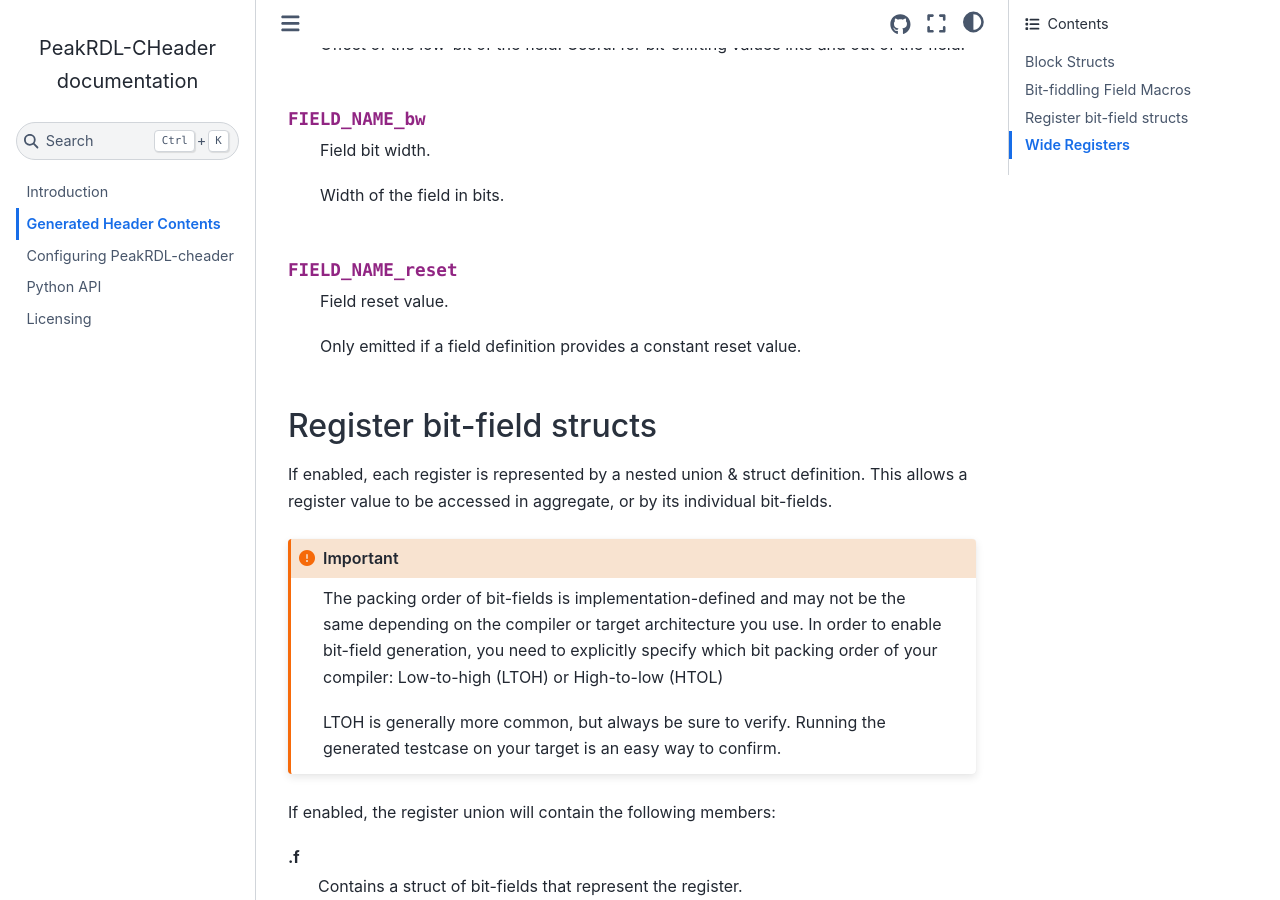
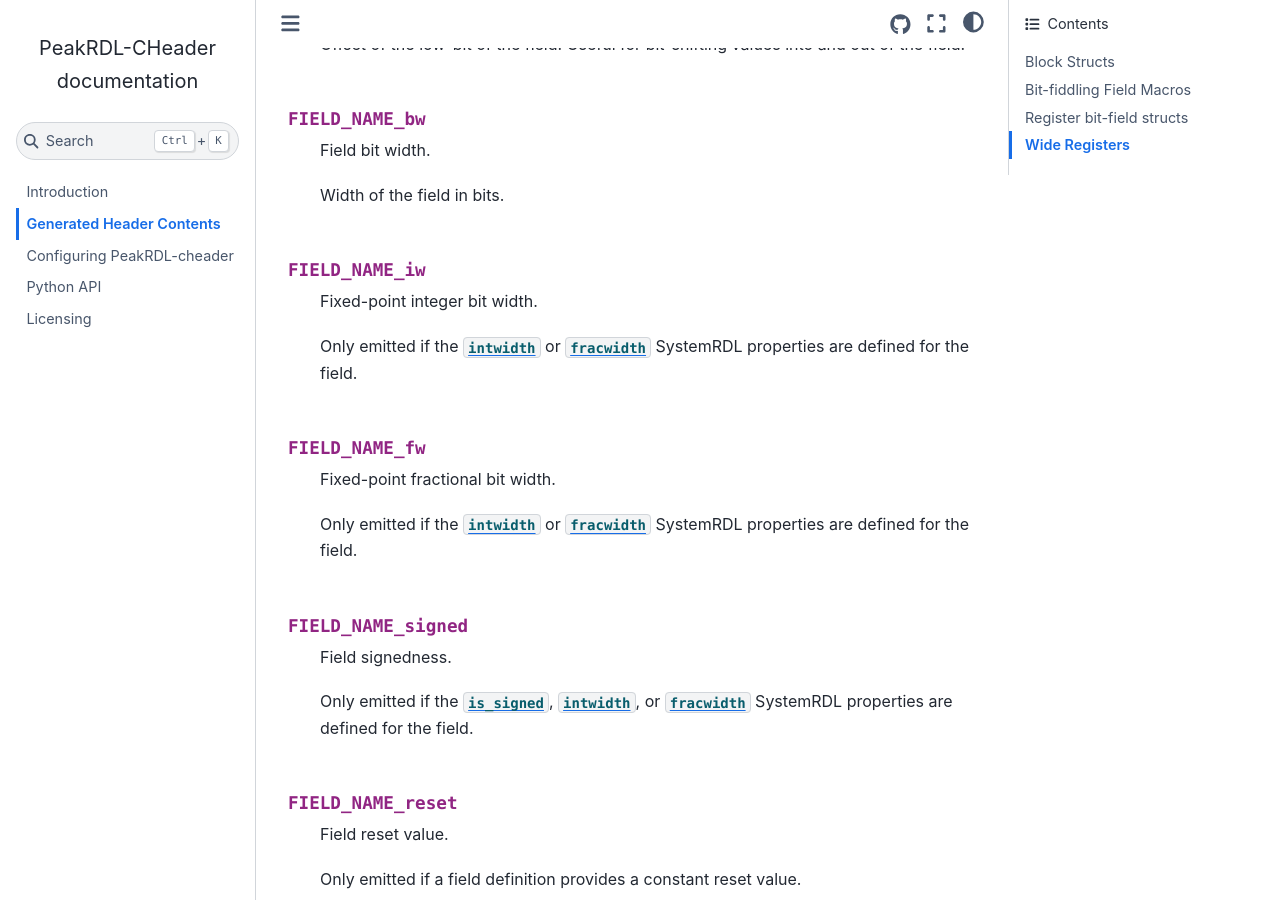
Before and after one commit to SystemRDL/PeakRDL-cheader, a Sphinx documentation site: the page built from docs/output.rst, in a window 1280 px wide and 900 px high, scrolled down 904 px. Built offline with Sphinx 7.4.7 and the Sphinx Book theme 1.1.4, drawn with Linux system fonts in a browser that asks for light colours.

Commit message:
added fixed-point/signed docs

```diff
--- a/docs/output.rst
+++ b/docs/output.rst
@@ -44,11 +44,39 @@ other fields of the same name.
 
     Width of the field in bits.
 
+.. data:: FIELD_NAME_iw
+
+    Fixed-point integer bit width.
+
+    Only emitted if the |intwidth|_ or |fracwidth|_ SystemRDL properties
+    are defined for the field.
+
+.. data:: FIELD_NAME_fw
+
+    Fixed-point fractional bit width.
+
+    Only emitted if the |intwidth|_ or |fracwidth|_ SystemRDL properties
+    are defined for the field.
+
+.. data:: FIELD_NAME_signed
+
+    Field signedness.
+
+    Only emitted if the |is_signed|_, |intwidth|_, or |fracwidth|_ SystemRDL
+    properties are defined for the field.
+
 .. data:: FIELD_NAME_reset
 
     Field reset value.
 
     Only emitted if a field definition provides a constant reset value.
+
+.. |intwidth| replace:: ``intwidth``
+.. _intwidth: https://peakrdl-regblock.readthedocs.io/en/latest/udps/fixedpoint.html
+.. |fracwidth| replace:: ``fracwidth``
+.. _fracwidth: https://peakrdl-regblock.readthedocs.io/en/latest/udps/fixedpoint.html
+.. |is_signed| replace:: ``is_signed``
+.. _is_signed: https://peakrdl-regblock.readthedocs.io/en/latest/udps/signed.html
 
 
 Register bit-field structs
```
